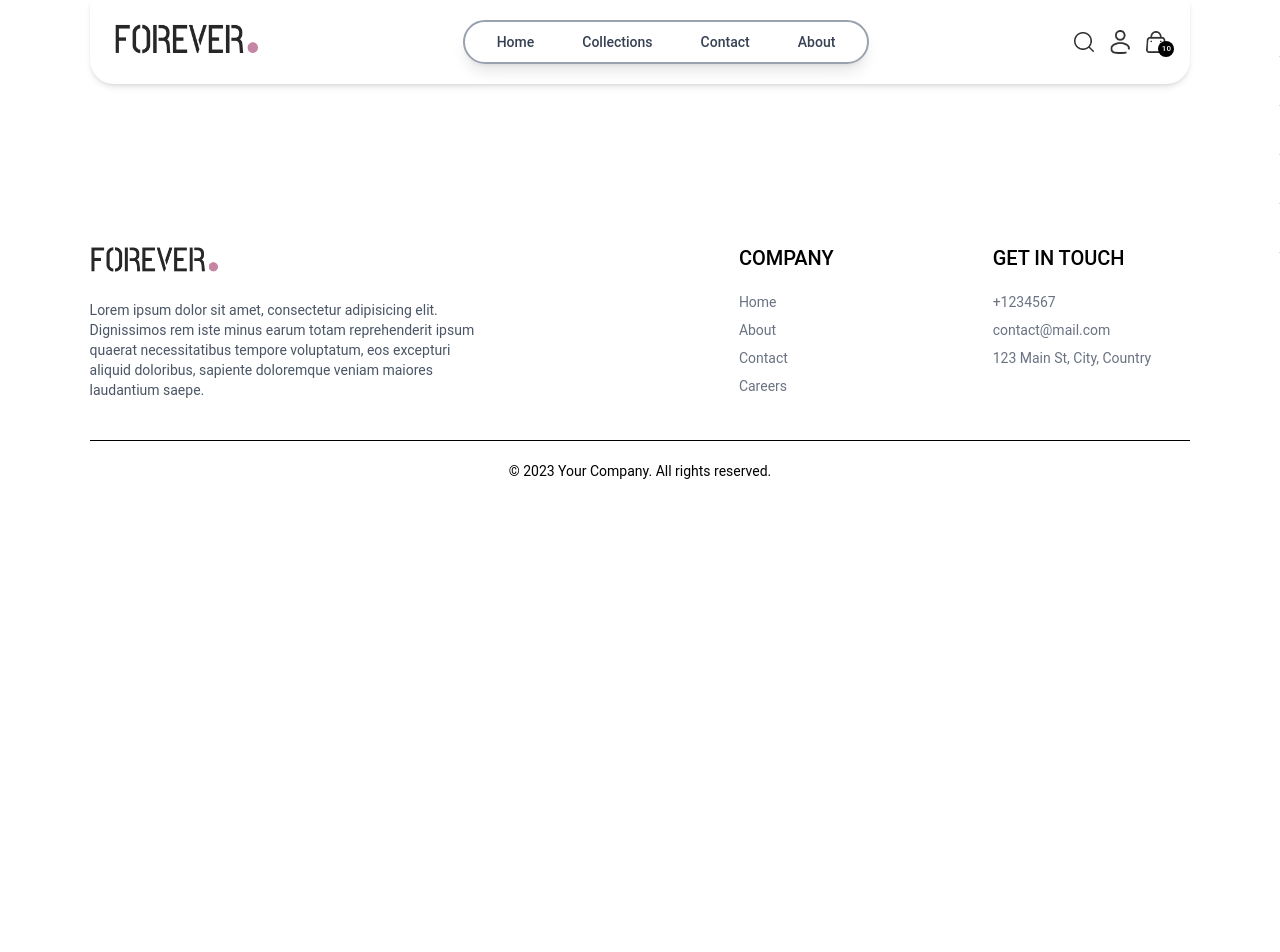
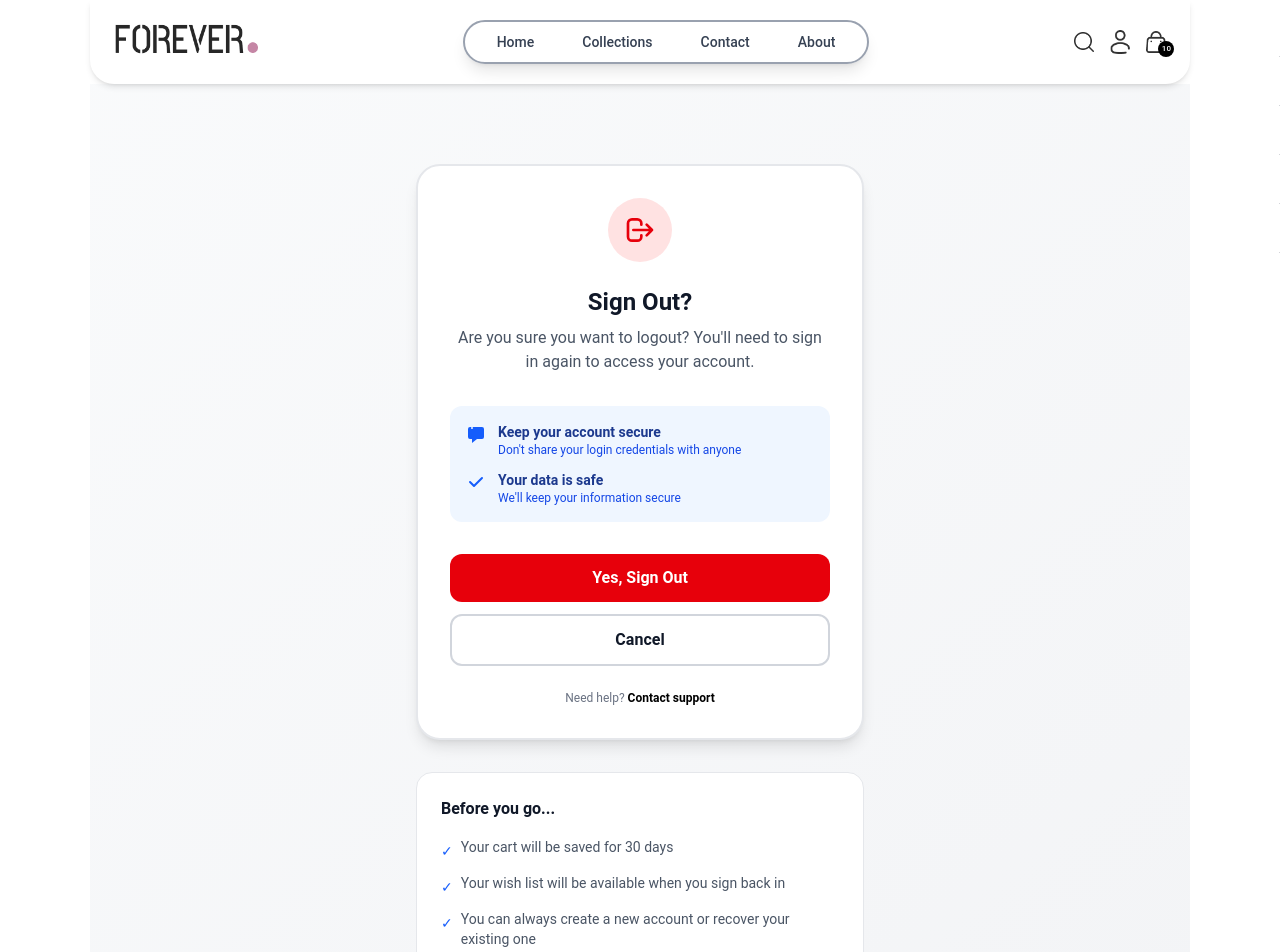
Before and after one commit to mubashirdawood/MERN-E-Commerce-Web-Application-Full-Stack-Project-, a React (Vite) app: page /logout in a window 1280 px wide. Shown: the top 952 px of the page. Before the commit the page ends 800 px from the top, so only its background shows below. Built offline with nearby package versions, Linux system fonts and the light colour scheme.

Commit message:
logout page  update

```diff
--- a/src/App.jsx
+++ b/src/App.jsx
@@ -10,6 +10,7 @@ import About from "./pages/About";
 import Product from "./pages/Product";
 import PlaceOrder from "./pages/PlaceOrder";
 import Profile from "./pages/Profile";
+import Logout from "./pages/Logout";
 import Navbar from "./components/Navbar";
 import Footer from "./components/Footer";
 import SearchBar from "./components/SeachBar";
@@ -30,6 +31,7 @@ const App = () => {
         <Route path="product/:productId" element={<Product />}></Route>
         <Route path="placeorder" element={<PlaceOrder />}></Route>
         <Route path="profile" element={<Profile />}></Route>
+        <Route path="logout" element={<Logout />}></Route>
       </Routes>
       <Footer></Footer>
     </div>
--- a/src/components/Navbar.jsx
+++ b/src/components/Navbar.jsx
@@ -79,7 +79,12 @@ const Navbar = () => {
                   >
                     Orders
                   </Link>
-                  <p className="cursor-pointer hover:text-black">Logout</p>
+                  <Link
+                    to="/logout"
+                    className="cursor-pointer hover:text-black block text-red-600 font-semibold border-t pt-2"
+                  >
+                    Logout
+                  </Link>
                 </div>
               </div>
             </div>
--- /dev/null
+++ b/src/pages/Logout.jsx
@@ -0,0 +1,151 @@
+import React, { useState } from "react";
+import { useNavigate } from "react-router-dom";
+
+const Logout = () => {
+  const navigate = useNavigate();
+  const [showConfirmation, setShowConfirmation] = useState(true);
+  const [isLoggingOut, setIsLoggingOut] = useState(false);
+
+  const handleLogout = () => {
+    setIsLoggingOut(true);
+    // Simulate logout process
+    setTimeout(() => {
+      // Clear user data, tokens, etc.
+      localStorage.clear();
+      sessionStorage.clear();
+      navigate("/");
+    }, 1500);
+  };
+
+  const handleCancel = () => {
+    navigate(-1);
+  };
+
+  if (!showConfirmation) {
+    return (
+      <div className="min-h-screen bg-gray-50 flex items-center justify-center pt-20 pb-12">
+        <div className="text-center">
+          <div className="mb-6">
+            <div className="mx-auto h-16 w-16 rounded-full bg-green-100 flex items-center justify-center">
+              <svg className="h-8 w-8 text-green-600" fill="none" stroke="currentColor" viewBox="0 0 24 24">
+                <path strokeLinecap="round" strokeLinejoin="round" strokeWidth={2} d="M5 13l4 4L19 7" />
+              </svg>
+            </div>
+          </div>
+          <h1 className="text-3xl font-bold text-gray-900 mb-2">Logged Out Successfully</h1>
+          <p className="text-gray-600 mb-8">You have been logged out of your account</p>
+          <button
+            onClick={() => navigate("/")}
+            className="rounded-lg bg-black px-8 py-3 font-semibold text-white hover:bg-gray-900 transition-colors"
+          >
+            Back to Home
+          </button>
+        </div>
+      </div>
+    );
+  }
+
+  return (
+    <div className="min-h-screen bg-gradient-to-br from-gray-50 to-gray-100 flex items-center justify-center pt-20 pb-12 px-4">
+      <div className="w-full max-w-md">
+        {/* Main Card */}
+        <div className="rounded-3xl border-2 border-gray-200 bg-white p-8 shadow-lg">
+          {/* Icon */}
+          <div className="mb-6 flex justify-center">
+            <div className="rounded-full bg-red-100 p-4">
+              <svg className="h-8 w-8 text-red-600" fill="none" stroke="currentColor" viewBox="0 0 24 24">
+                <path strokeLinecap="round" strokeLinejoin="round" strokeWidth={2} d="M17 16l4-4m0 0l-4-4m4 4H7m6 4v1a3 3 0 01-3 3H6a3 3 0 01-3-3V7a3 3 0 013-3h4a3 3 0 013 3v1" />
+              </svg>
+            </div>
+          </div>
+
+          {/* Content */}
+          <h1 className="mb-2 text-center text-2xl font-bold text-gray-900">Sign Out?</h1>
+          <p className="mb-8 text-center text-gray-600">
+            Are you sure you want to logout? You'll need to sign in again to access your account.
+          </p>
+
+          {/* Info Cards */}
+          <div className="mb-8 space-y-3 rounded-xl bg-blue-50 p-4">
+            <div className="flex items-start gap-3">
+              <svg className="h-5 w-5 text-blue-600 mt-0.5 shrink-0" fill="currentColor" viewBox="0 0 20 20">
+                <path fillRule="evenodd" d="M18 5v8a2 2 0 01-2 2h-5l-5 4v-4H4a2 2 0 01-2-2V5a2 2 0 012-2h12a2 2 0 012 2zm-11-1a1 1 0 11-2 0 1 1 0 012 0z" clipRule="evenodd" />
+              </svg>
+              <div>
+                <p className="text-sm font-semibold text-blue-900">Keep your account secure</p>
+                <p className="text-xs text-blue-700">Don't share your login credentials with anyone</p>
+              </div>
+            </div>
+            <div className="flex items-start gap-3">
+              <svg className="h-5 w-5 text-blue-600 mt-0.5 shrink-0" fill="currentColor" viewBox="0 0 20 20">
+                <path fillRule="evenodd" d="M16.707 5.293a1 1 0 010 1.414l-8 8a1 1 0 01-1.414 0l-4-4a1 1 0 011.414-1.414L8 12.586l7.293-7.293a1 1 0 011.414 0z" clipRule="evenodd" />
+              </svg>
+              <div>
+                <p className="text-sm font-semibold text-blue-900">Your data is safe</p>
+                <p className="text-xs text-blue-700">We'll keep your information secure</p>
+              </div>
+            </div>
+          </div>
+
+          {/* Buttons */}
+          <div className="space-y-3">
+            <button
+              onClick={handleLogout}
+              disabled={isLoggingOut}
+              className={`w-full rounded-xl px-6 py-3 font-semibold text-white transition-all ${
+                isLoggingOut
+                  ? "bg-gray-400 cursor-not-allowed"
+                  : "bg-red-600 hover:bg-red-700 active:scale-95"
+              }`}
+            >
+              {isLoggingOut ? (
+                <span className="flex items-center justify-center gap-2">
+                  <svg className="h-5 w-5 animate-spin" fill="none" viewBox="0 0 24 24">
+                    <circle className="opacity-25" cx="12" cy="12" r="10" stroke="currentColor" strokeWidth="4"></circle>
+                    <path className="opacity-75" fill="currentColor" d="M4 12a8 8 0 018-8V0C5.373 0 0 5.373 0 12h4zm2 5.291A7.962 7.962 0 014 12H0c0 3.042 1.135 5.824 3 7.938l3-2.647z"></path>
+                  </svg>
+                  Logging out...
+                </span>
+              ) : (
+                "Yes, Sign Out"
+              )}
+            </button>
+            <button
+              onClick={handleCancel}
+              disabled={isLoggingOut}
+              className="w-full rounded-xl border-2 border-gray-300 px-6 py-3 font-semibold text-gray-900 hover:bg-gray-50 transition-colors disabled:opacity-50 disabled:cursor-not-allowed"
+            >
+              Cancel
+            </button>
+          </div>
+
+          {/* Footer */}
+          <p className="mt-6 text-center text-xs text-gray-500">
+            Need help? <a href="/contact" className="font-semibold text-black hover:underline">Contact support</a>
+          </p>
+        </div>
+
+        {/* Additional Info */}
+        <div className="mt-8 rounded-2xl border border-gray-200 bg-white p-6">
+          <h3 className="mb-4 font-bold text-gray-900">Before you go...</h3>
+          <ul className="space-y-3 text-sm text-gray-600">
+            <li className="flex items-start gap-2">
+              <span className="mt-1 text-blue-600">✓</span>
+              <span>Your cart will be saved for 30 days</span>
+            </li>
+            <li className="flex items-start gap-2">
+              <span className="mt-1 text-blue-600">✓</span>
+              <span>Your wish list will be available when you sign back in</span>
+            </li>
+            <li className="flex items-start gap-2">
+              <span className="mt-1 text-blue-600">✓</span>
+              <span>You can always create a new account or recover your existing one</span>
+            </li>
+          </ul>
+        </div>
+      </div>
+    </div>
+  );
+};
+
+export default Logout;
```
Also changed, not shown: src/pages/Order.jsx (+99 -29 lines).
